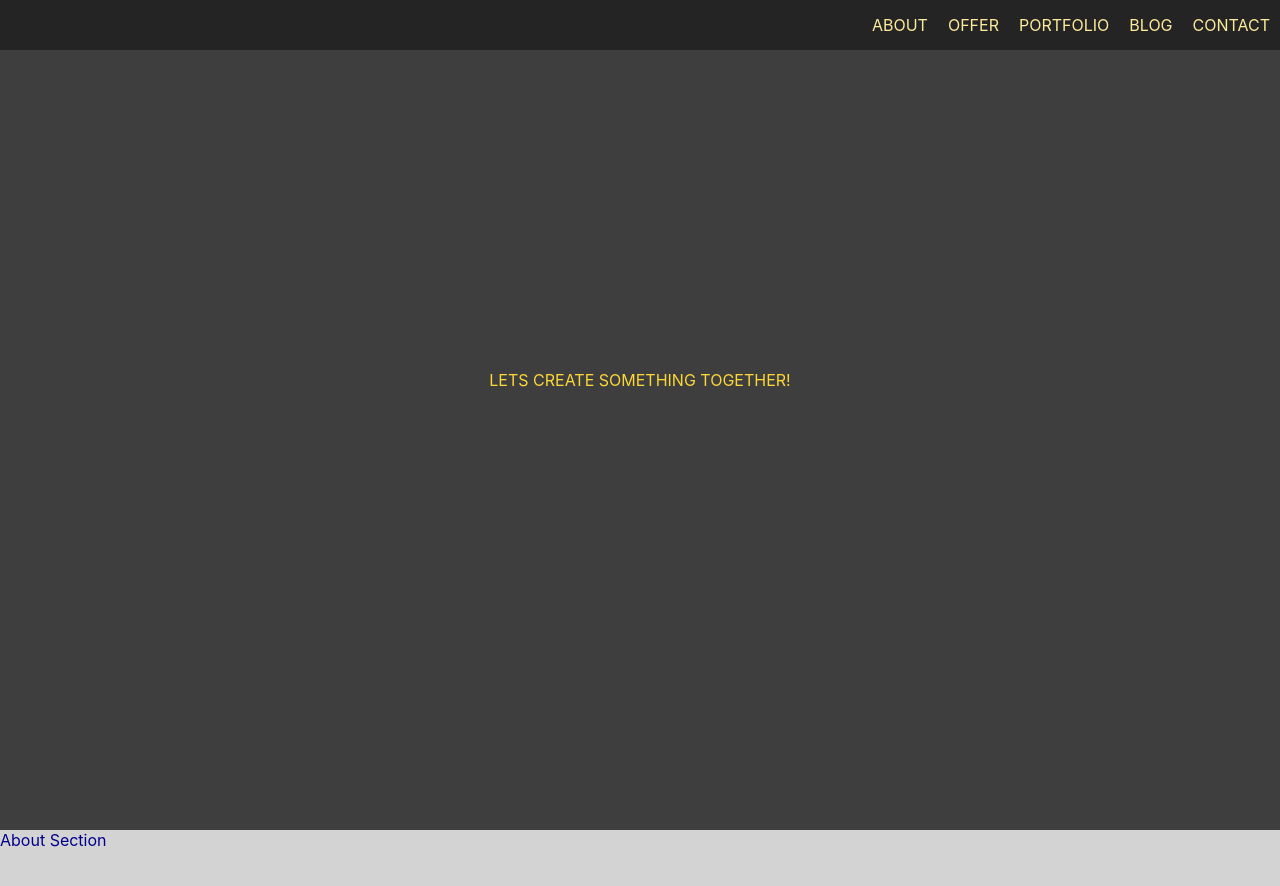
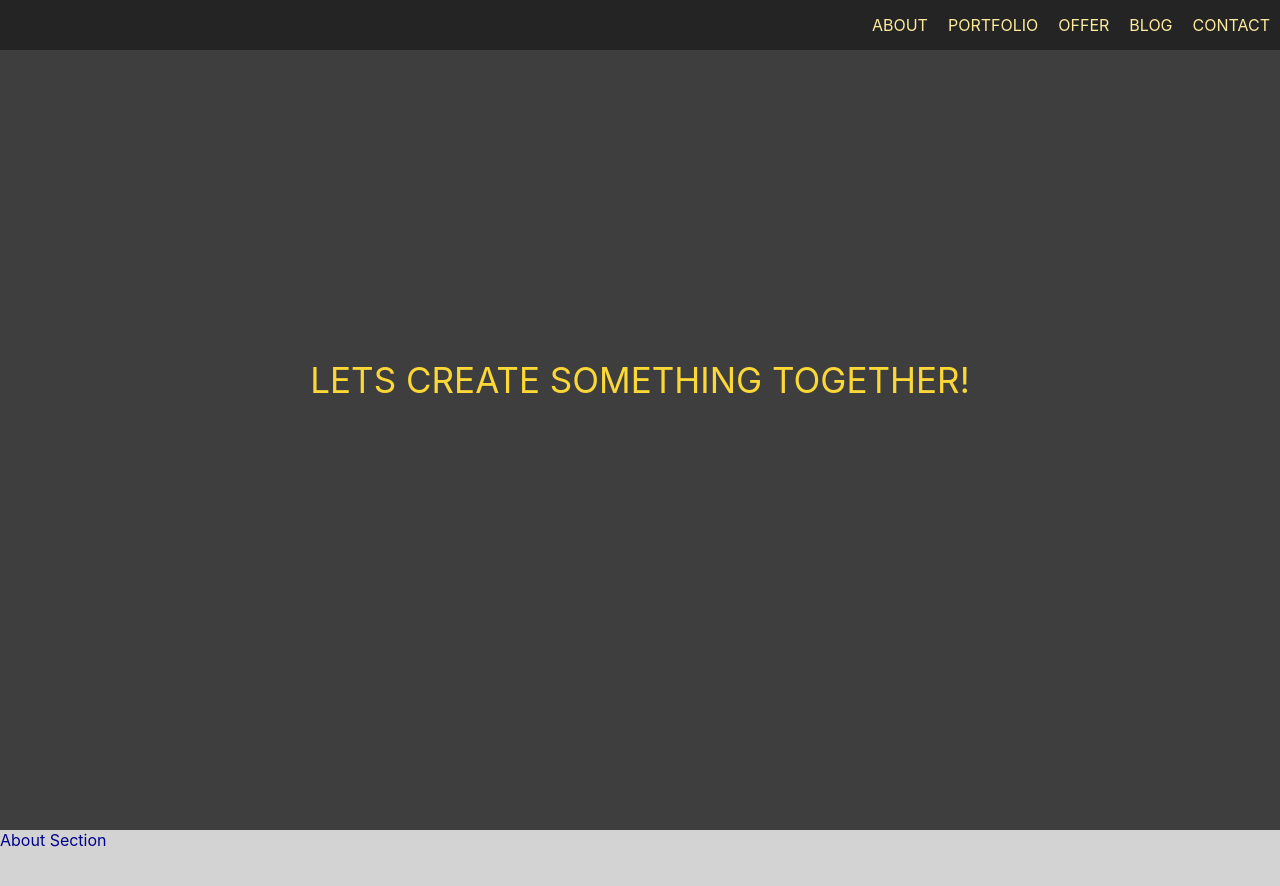
Before and after one commit to krzysztofbogusz91/krzysztof_web, a React (Create React App) app: page / in a window 1280 px wide. Shown: the top 886 px of the page. Built offline with nearby package versions, Linux system fonts and the light colour scheme.

Commit message:
Add nav active link

```diff
--- a/src/components/header/hero/Hero.scss
+++ b/src/components/header/hero/Hero.scss
@@ -11,6 +11,17 @@
         position: relative;
         top: -50px;
         text-transform: uppercase;
+        font-size: 35px;
         color: lighten(darken($navbar-secondary, 50%), 30%);
+        animation: show 1s ease-in;
+    }
+
+    @keyframes show {
+        0%{
+            opacity: 0;
+        }
+        100%{
+            opacity: 1;
+        }
     }
 }
--- a/src/components/header/navbar/Navbar.scss
+++ b/src/components/header/navbar/Navbar.scss
@@ -14,12 +14,25 @@
             display: flex;
             flex-direction: row;
             align-items: center;
-            .nav-elem{
+            .nav-list-elem{
                 padding: 5px;
                 margin: 0 5px;
                 list-style: none;
-                text-transform: uppercase;
-                color: $navbar-secondary
+                .nav-elem{
+                    display: block;
+                    color: $navbar-secondary;
+                    text-transform: uppercase;
+                }
+                .nav-elem.active{
+                    color: lighten(darken($navbar-secondary, 50%), 30%);
+                    border-bottom: 1px solid lighten(darken($navbar-secondary, 50%), 30%);
+                }
+                .nav-elem:hover,
+                .nav-elem.active:hover
+                {
+                    transform: scale(1.1);
+                    color: lighten(darken($navbar-secondary, 50%), 30%);
+                }
             }
         }
     }
--- a/src/components/header/navbar/Navbar.tsx
+++ b/src/components/header/navbar/Navbar.tsx
@@ -1,5 +1,5 @@
 import React, { Component } from 'react'
-import { Link, animateScroll as scroll } from "react-scroll";
+import { Link } from "react-scroll";
 import './Navbar.scss'
 
 export default class Navbar extends Component<{}, {navbarElements: any[]}> {
@@ -8,8 +8,8 @@ export default class Navbar extends Component<{}, {navbarElements: any[]}> {
         this.state = {
             navbarElements: [
                 {name: 'about'},
+                {name: 'portfolio'},
                 {name: 'offer'},
-                {name: 'portfolio'},
                 {name: 'blog'},
                 {name: 'contact'},
             ]
@@ -18,12 +18,15 @@ export default class Navbar extends Component<{}, {navbarElements: any[]}> {
 
     render() {
         const list = this.state.navbarElements.map((elem: any, i: number) =>
-                        (<li key={i} className="nav-elem">
+                        (<li key={i} className="nav-list-elem">
                             <Link
+                                className="nav-elem"
+                                activeClass="active"
                                 to={elem.name}
                                 smooth={true}
+                                spy={true}
                                 duration= {500}
-                                offset={-30}
+                                offset={-50}
                                 >{elem.name}</Link>
                         </li>))
 
```
